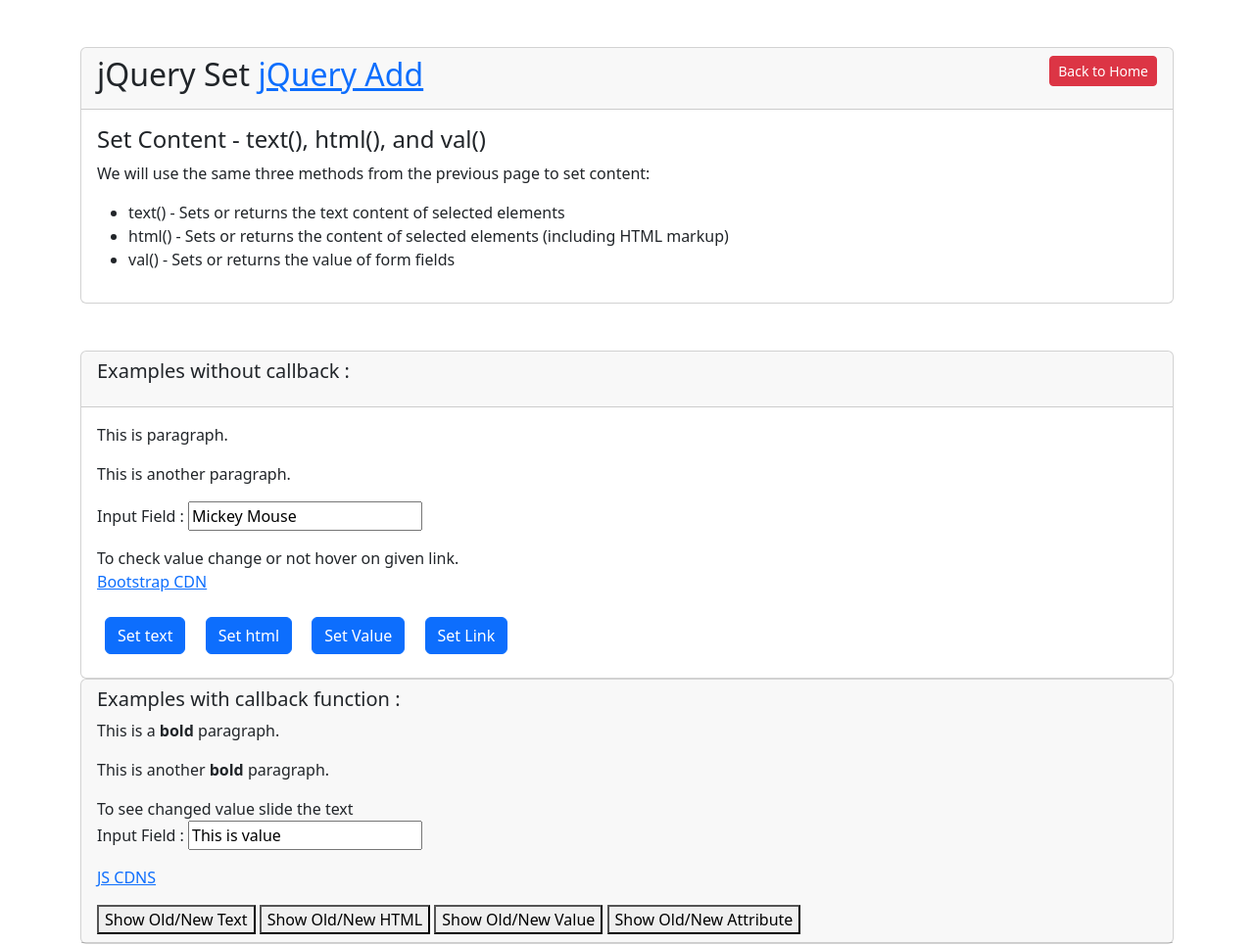
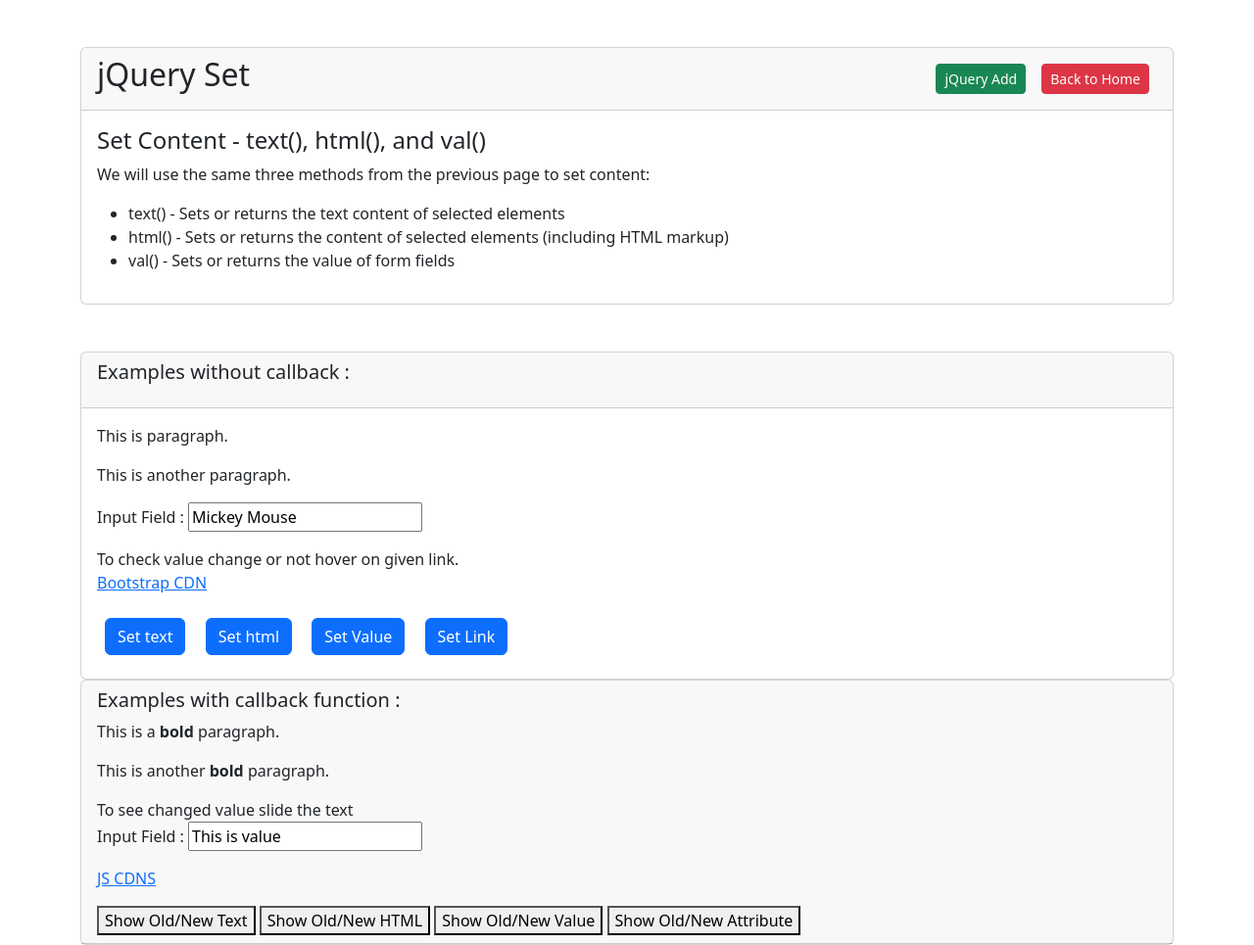
Before and after one commit to coder-107/jQuery-Learning, a plain HTML site: page jQuery Practice/jQuery HTML/jqueryset.html in a window 1280 px wide. Shown: the whole page at 98% size. Drawn offline with nearby package versions, Linux system fonts and the light colour scheme.

Commit message:
Update jqueryset.html

```diff
--- a/jQuery Practice/jQuery HTML/jqueryset.html
+++ b/jQuery Practice/jQuery HTML/jqueryset.html
@@ -26,8 +26,8 @@
         <div class="card">
             <div class="card-header">
                 <h2>jQuery Set
-                    <a href="index.html" class="btn btn-danger btn-sm float-end">Back to Home</a>
-                    <a href="jqueryadd.html">jQuery Add</a>
+                    <a href="index.html" class="btn btn-danger btn-sm float-end m-2">Back to Home</a>
+                    <a href="jqueryadd.html" class="btn btn-success btn-sm float-end m-2">jQuery Add</a>
                 </h2>
             </div>
 
```
